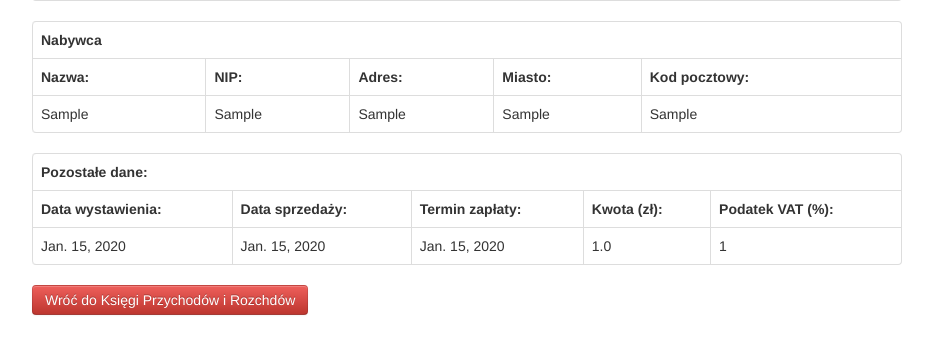
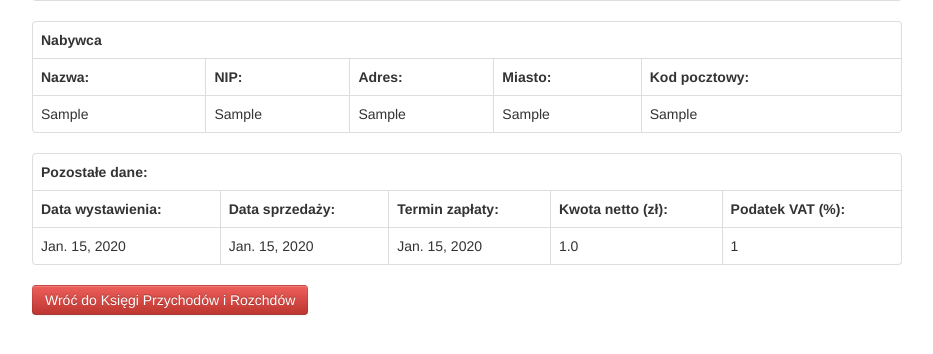
Before and after one commit to TomekJurkowski/IO-3.2, a Django app: a page that uses SystemKsiegowy/system/templates/szczegoly_faktury.html in a window 1280 px wide. Shown: the part 211-565 px from the top of the page, without its empty margins (258-1191 px from the left). Run offline with Django 3.2, Linux system fonts and the light colour scheme; tables that the repository leaves empty hold one stand-in row (values such as "Sample post"); some libraries are stand-ins or nearby versions.

Commit message:
drobne poprawki w htmlach

```diff
--- a/SystemKsiegowy/SystemKsiegowy/urls.py
+++ b/SystemKsiegowy/SystemKsiegowy/urls.py
@@ -4,23 +4,19 @@ from system.views import StartPageView, BilansView, KsiegowanieFakturSprzedazyVi
     SzczegolyFakturyZakupu, SzczegolyFakturySprzedazy
 
 # Uncomment the next two lines to enable the admin:
-from django.contrib import admin
-admin.autodiscover()
+# from django.contrib import admin
+# admin.autodiscover()
 
 urlpatterns = patterns('',
-                       # Examples:
                        url(r'^$', StartPageView.as_view(), name='StartPage'),
                        url(r'^bilans/$', BilansView.as_view(), name='bilans'),
                        url(r'^ksiegowanie_sprzedazy/$', KsiegowanieFakturSprzedazyView.as_view(), name='ksiegowanieFakturSprzedazy'),
                        url(r'^ksiegowanie_zakupu/$', KsiegowanieFakturZakupuView.as_view(), name='ksiegowanieFakturZakupu'),
                        url(r'^dodaj_pozycje_sprzedazy/(?P<id>\d+)/$', DodaniePozycjiFakturSprzedazyView.as_view(), name='dodaniePozycjiFakturySprzedazy'),
-                       # url(r'^dodaj_pozycje_zakupu/(?P<id>\d+)/$', DodaniePozycjiFakturZakupuView.as_view(), name='dodaniePozycjiFakturyZakupu'),
 
                        url(r'^faktura_sprzedazy/(?P<pk>\d+)/$', SzczegolyFakturySprzedazy.as_view(), name='szczegolyFakturySprzedazy'),
                        url(r'^faktura_zakupu/(?P<pk>\d+)/$', SzczegolyFakturyZakupu.as_view(), name='szczegolyFakturyZakupu'),
                        url(r'^ksiegaPR/$', KsiegaPRView.as_view(), name='ksiegaPR'),
-
-
 
                        url(r'^accounts/login/$','django.contrib.auth.views.login', name='login'),
                        url(r'^accounts/logout/$', logout_page, name='logout'),
@@ -30,11 +26,9 @@ urlpatterns = patterns('',
                        url(r'^logout/$', logout_page, name='logout'),
                        url(r'^register/$', register_page, name='register'),
 
-                       # url(r'^SystemKsiegowy/', include('SystemKsiegowy.foo.urls')),
-
                        # Uncomment the admin/doc line below to enable admin documentation:
-                       url(r'^admin/doc/', include('django.contrib.admindocs.urls')),
+                       # url(r'^admin/doc/', include('django.contrib.admindocs.urls')),
 
                        # Uncomment the next line to enable the admin:
-                       url(r'^admin/', include(admin.site.urls)),
+                       # url(r'^admin/', include(admin.site.urls)),
 )
--- a/SystemKsiegowy/system/models.py
+++ b/SystemKsiegowy/system/models.py
@@ -132,7 +132,7 @@ class FakturaVATSprzedazy(models.Model):
     def wartosc(self):
         wartosc = 0
         for pozycja in self.pozycjafakturysprzedazy_set.values() :
-            wartosc += pozycja['cena'] + pozycja['cena']*0.01*pozycja['VAT']
+            wartosc += pozycja['cena']*pozycja['ilosc'] + pozycja['cena']*0.01*pozycja['ilosc']*pozycja['VAT']
         return wartosc
 
     def __unicode__(self):
@@ -223,8 +223,6 @@ class FakturaVATZakupu(models.Model):
 
     def wartosc(self):
         wartosc = self.kwota + self.kwota*0.01*self.VAT
-        # for pozycja in self.pozycjafakturyzakupu_set.values() :
-        #     wartosc += pozycja['cena'] + pozycja['cena']*0.01*pozycja['VAT']
         return wartosc
 
     def __unicode__(self):
--- a/SystemKsiegowy/system/templates/faktura_zakupu_form.html
+++ b/SystemKsiegowy/system/templates/faktura_zakupu_form.html
@@ -20,7 +20,7 @@
 
     <div class="fieldWrapper">
         {{ form.kwota.errors }}
-        <label for="id_kwota">Kwota:</label>
+        <label for="id_kwota">Kwota netto:</label>
         {{ form.kwota}}
     </div>
     <div class="fieldWrapper">
--- a/SystemKsiegowy/system/templates/pozycja_form.html
+++ b/SystemKsiegowy/system/templates/pozycja_form.html
@@ -23,7 +23,7 @@
                 <th>PKWiU:</th>
                 <th>Jednostka miary:</th>
                 <th>Ilość:</th>
-                <th>Cena (zł):</th>
+                <th>Cena netto (zł):</th>
                 <th>Podatek VAT (%):</th>
             </thead>
             <tbody>
--- a/SystemKsiegowy/system/templates/szczegoly_faktury.html
+++ b/SystemKsiegowy/system/templates/szczegoly_faktury.html
@@ -63,7 +63,7 @@
         <th>Data sprzedaży:</th>
         <th>Termin zapłaty:</th>
         {% if rodzaj == 0 %}
-            <th>Kwota (zł):</th>
+            <th>Kwota netto (zł):</th>
             <th>Podatek VAT (%):</th>
         {% endif %}
         </thead>
@@ -85,7 +85,7 @@
             <th>PKWiU:</th>
             <th>Jednostka miary:</th>
             <th>Ilość:</th>
-            <th>Cena (zł):</th>
+            <th>Cena netto (zł):</th>
             <th>Podatek VAT (%):</th>
             </thead>
 
@@ -98,10 +98,10 @@
                         {{ p.PKWiU }}
                     </td>
                     <td>
-                        {{ p.ilosc }}
+                        {{ p.jednostkaMiary }}
                     </td>
                     <td>
-                        {{ p.jednostkaMiary }}
+                        {{ p.ilosc }}
                     </td>
                     <td>
                         {{ p.cena }}
```
